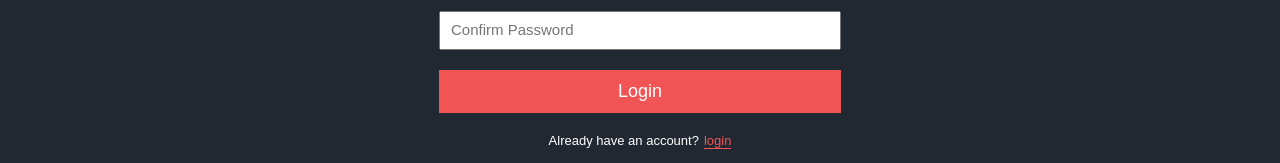
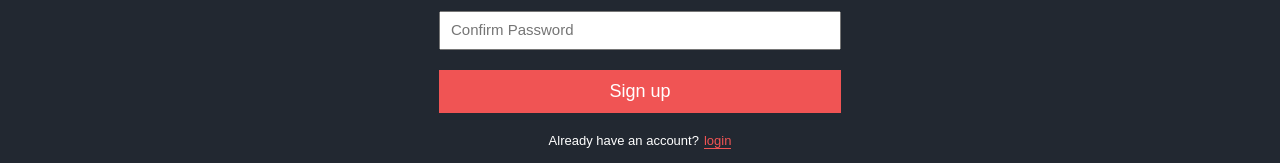
Before and after one commit to Wyatth7/RPInvest, a React (Create React App) app: page /signup in a window 1280 px wide. Shown: the part 462-625 px from the top of the page. Built offline with nearby package versions, Linux system fonts and the light colour scheme; a web font is replaced by a local one.

Commit message:
added ui updates for auth pages

```diff
--- a/src/components/pages/Auth/Signup/Signup.js
+++ b/src/components/pages/Auth/Signup/Signup.js
@@ -110,7 +110,7 @@ const Signup = (props) => {
             />
           </div>
           <div>
-            <button>Login</button>
+            <button>Sign up</button>
           </div>
         </form>
       </Auth>
--- a/src/components/pages/Auth/_Auth.scss
+++ b/src/components/pages/Auth/_Auth.scss
@@ -43,12 +43,14 @@
       }
 
       button {
+        cursor: pointer;
         width: 100%;
         padding: 1rem 0;
         color: $white;
         background-color: $red;
         border: 1px solid $red;
         font-size: 1.8rem;
+        transition: all 0.2s;
 
         &:hover {
           background-color: lighten($color: $red, $amount: 10);
--- a/src/components/pages/DashBoard/DashBoard.js
+++ b/src/components/pages/DashBoard/DashBoard.js
@@ -84,7 +84,7 @@ const DashBoard = (props) => {
         <AddedCommodity name="Weekly Buy" price="400" date="12-24-20" />
         <AddedCommodity name="Weekly Buy" price="400" date="12-24-20" />
         <AddedCommodity name="Weekly Buy" price="400" date="12-24-20" />
-        <AddedCommodity name="Weekly Buy" price="400" date="12-24-20" />
+        <AddedCommodity name="Weekly Buy" price="4000" date="12-24-20" />
         <AddedCommodity name="Weekly Buy" price="400" date="12-24-20" />
         {/* <ChartItem />
         <ChartItem />
--- a/src/styles/css/styles.css
+++ b/src/styles/css/styles.css
@@ -383,12 +383,14 @@ body {
     .Auth .auth-content form .inputs {
       margin-bottom: 2rem; }
     .Auth .auth-content form button {
+      cursor: pointer;
       width: 100%;
       padding: 1rem 0;
       color: #fff;
       background-color: #f05454;
       border: 1px solid #f05454;
-      font-size: 1.8rem; }
+      font-size: 1.8rem;
+      transition: all 0.2s; }
       .Auth .auth-content form button:hover {
         background-color: #f48383;
         border-color: #f48383; }
```
